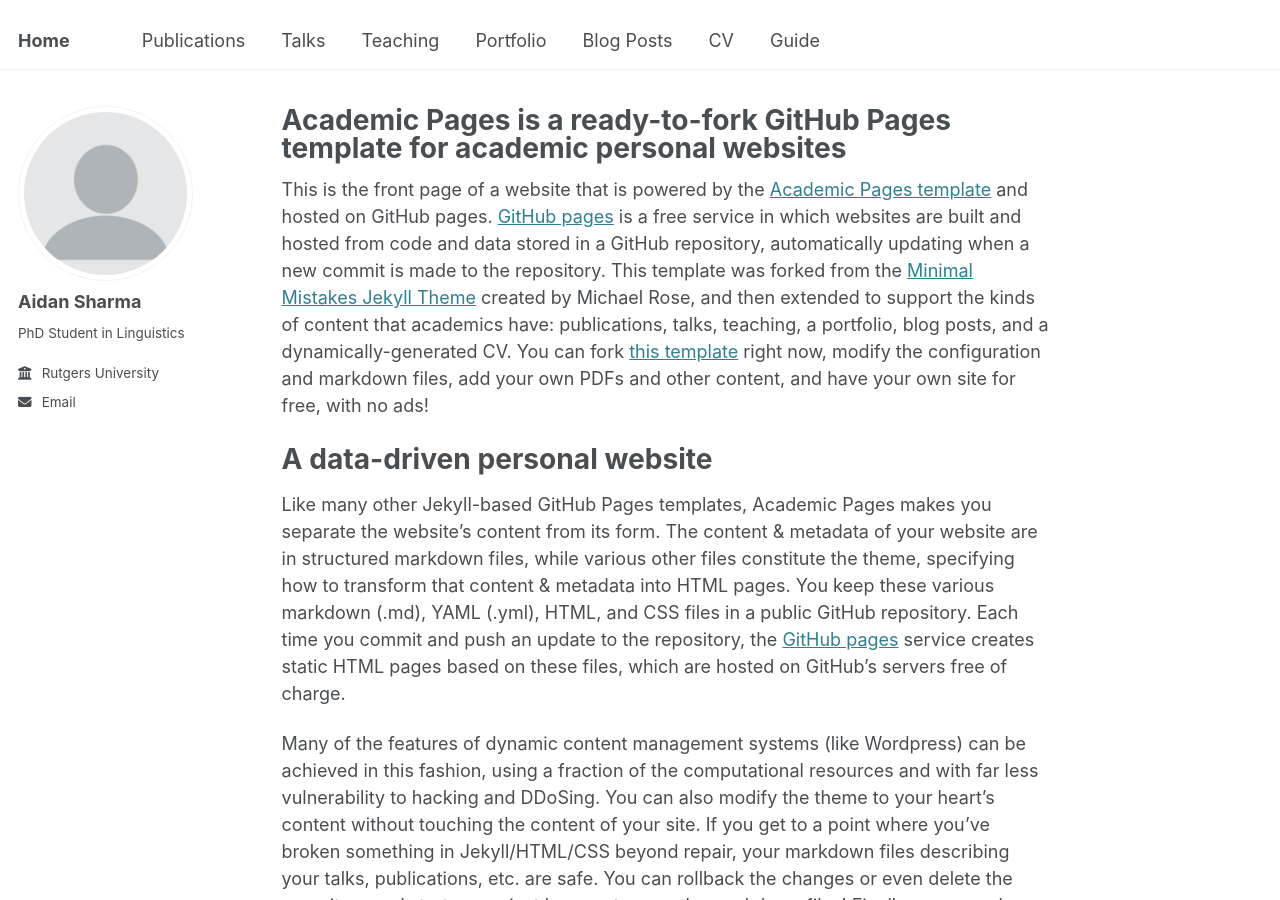
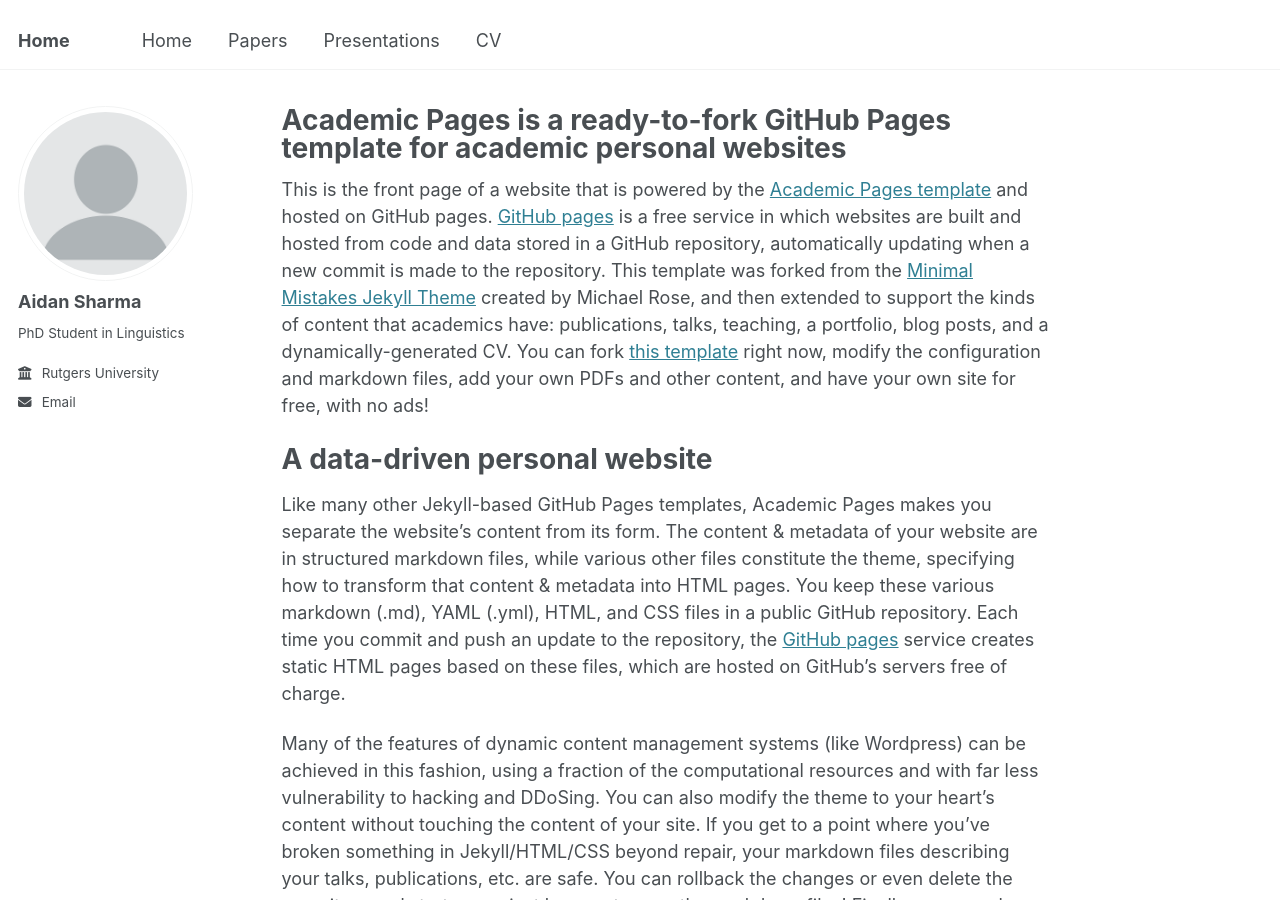
Before and after one commit to aidansharma98/aidansharma98.github.io, a Jekyll site: the page built from _pages/about.md, in a window 1280 px wide and 900 px high. Built offline with Jekyll 4.4.1, drawn with Linux system fonts in a browser that asks for light colours.

Commit message:
Update navigation.yml

```diff
--- a/_data/navigation.yml
+++ b/_data/navigation.yml
@@ -5,23 +5,14 @@
 # prevent it from being included in the site.
 
 main:
-  - title: "Publications"
-    url: /publications/
+  - title: "Home"
+    url: /home/
 
-  - title: "Talks"
-    url: /talks/
+  - title: "Papers"
+    url: /papers/
 
-  - title: "Teaching"
-    url: /teaching/
-
-  - title: "Portfolio"
-    url: /portfolio/
-
-  - title: "Blog Posts"
-    url: /year-archive/
+  - title: "Presentations"
+    url: /presentations/
 
   - title: "CV"
     url: /cv/
-
-  - title: "Guide"
-    url: /markdown/
```
